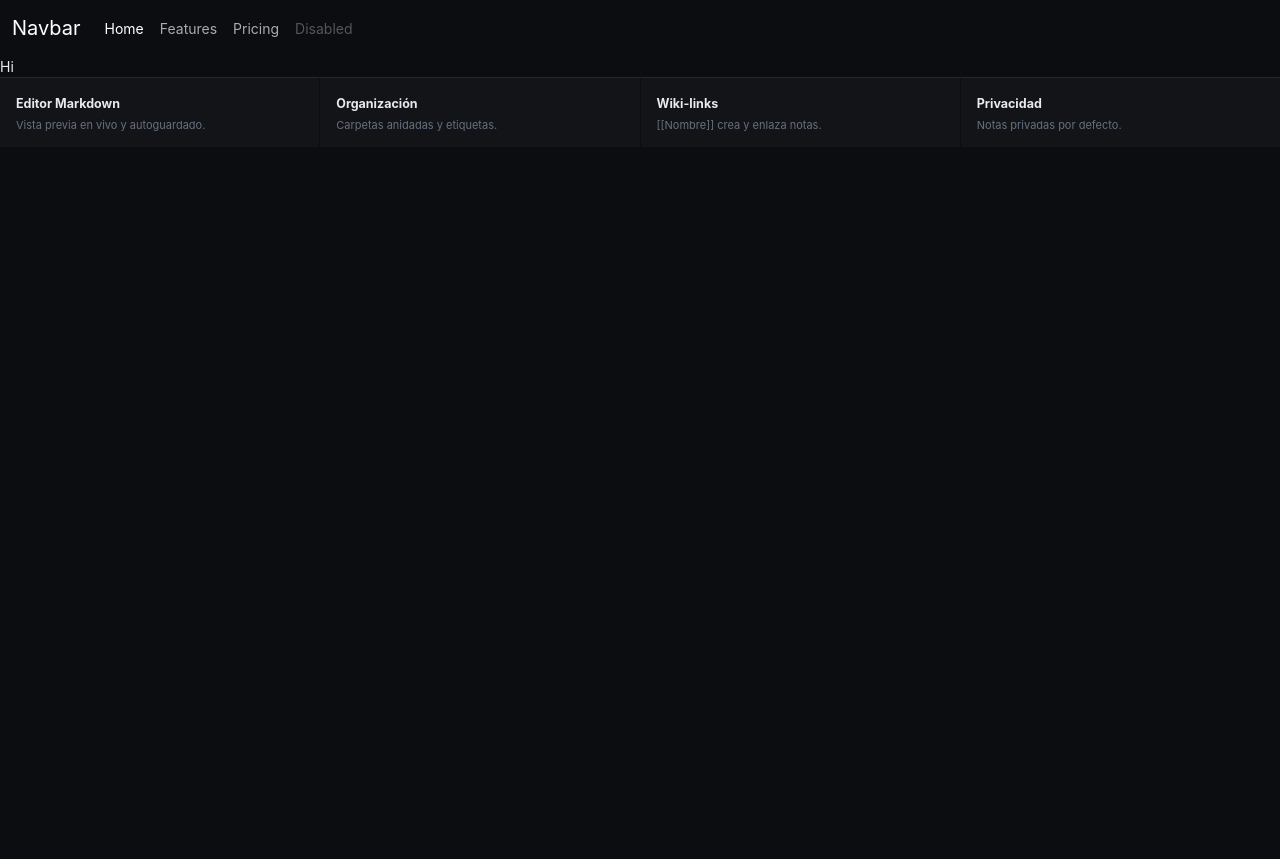
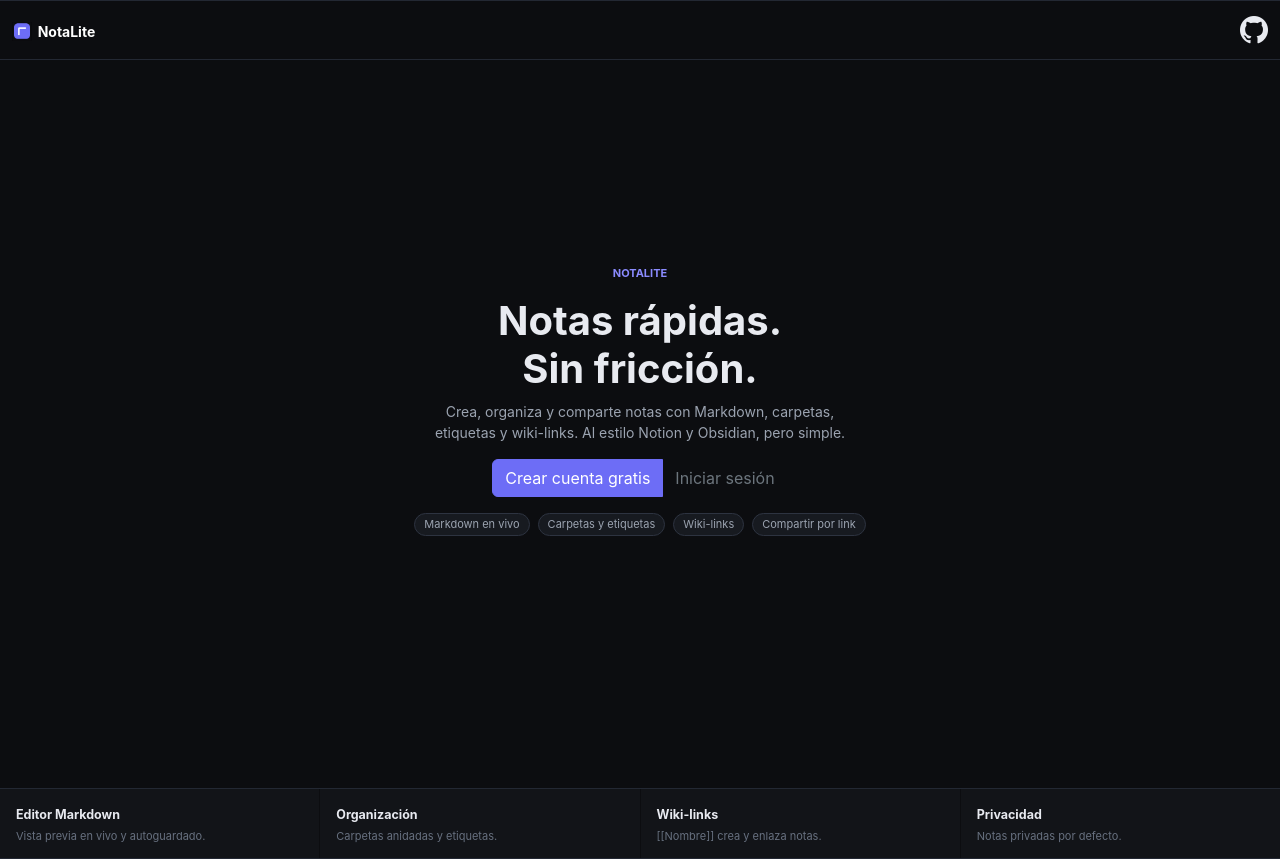
Before and after one commit to donttouchmyspagget420/notalite, a Flask app: page / in a window 1280 px wide. Before the commit the page ends 132 px from the top, so only its background shows below. Run offline with Flask 3, Linux system fonts and the light colour scheme.

Commit message:
index,footer,header,template done

```diff
--- a/app.py
+++ b/app.py
@@ -6,5 +6,13 @@ app = Flask(__name__)
 def root():
     return render_template('index.html')
 
+@app.route('/auth/login')
+def login():
+    return render_template('auth/login.html')
+
+@app.route('/auth/signup')
+def signup():
+    return render_template('auth/signup.html')
+
 if __name__ == '__main__':
     app.run(debug=True)
--- a/static/css/style.css
+++ b/static/css/style.css
@@ -19,19 +19,61 @@
       --mono: ui-monospace, 'SF Mono', 'JetBrains Mono', Menlo, Consolas, monospace;
     }
 
-    * {
-      box-sizing: border-box;
-      margin: 0;
-      padding: 0
-    }
-
-    html {
-      scroll-behavior: smooth
-    }
-
     body {
       background: var(--bg);
       color: var(--txt);
       font: 14px/1.5 -apple-system, 'Segoe UI', Roboto, 'Helvetica Neue', Arial, sans-serif;
       -webkit-font-smoothing: antialiased
     }
+
+   .btn-main{
+      background: var(--accent);
+      border-color: var(--accent);
+      color: #fff
+   }
+
+   .border-main{
+     border-top: 1px solid var(--border);
+     border-bottom: 1px solid var(--border);
+   }
+
+   .hi{
+     font-size: 11px;
+     color: var(--accent-hi);
+     font-weight:700;
+   }
+
+   .p-landing{
+     color: var(--sub);
+   }
+
+   .footer{
+     display:grid;
+     grid-template-columns:repeat(4,1fr);
+     gap:1px;
+   }
+
+   .footer-card{
+     background:var(--panel);
+     padding:14px 16px;
+   }
+
+   .footer-header{
+     font-size:12.5px;
+   }
+
+   .footer-header-txt{
+     font-size:11px;
+     color:var(--dim);
+     margin-top:3px;
+   }
+
+   .chip{
+      border: 1px solid var(--border-2);
+      color: var(--sub);
+      background: var(--panel-2);
+      border-radius: 999px;
+      padding: 2px 9px;
+      font-size: 11px;
+      white-space: nowrap
+   }
--- a/templates/index.html
+++ b/templates/index.html
@@ -3,5 +3,31 @@
 {% block title %}NotaLite - Home{% endblock %}
 
 {% block content %}
-<div>Hi</div>
+<div class="d-flex flex-column justify-content-center align-items-center text-center" style="min-height: 85vh;">
+<p class="hi">NOTALITE</p>
+<h1>
+    <b>
+    Notas rápidas.
+    <br>
+    Sin fricción.
+    </b>
+</h1>
+  <p class="p-landing">
+Crea, organiza y comparte notas con Markdown, carpetas,
+  <br>etiquetas y wiki-links. Al estilo Notion y Obsidian, pero simple.
+  </p>
+
+    <div class="btn-group" role="group">
+      <a href="{{ url_for('login') }}" class="btn btn-main">Crear cuenta gratis</a>
+      <a href="{{ url_for('signup') }}" class="btn text-secondary">Iniciar sesión</a>
+    </div>
+
+
+<div class="d-flex mt-3 justify-content-center flex-wrap" style="display:flex; gap:8px; flex-wrap:wrap; justify-content:center; margin-top:26px">
+          <span class="d-inline-flex chip">Markdown en vivo</span>
+          <span class="d-inline-flex chip">Carpetas y etiquetas</span>
+          <span class="d-inline-flex chip">Wiki-links</span>
+          <span class="d-inline-flex chip">Compartir por link</span>
+        </div>
+</div>
 {% endblock %}
--- a/templates/layouts/footer.html
+++ b/templates/layouts/footer.html
@@ -1,19 +1,19 @@
-<div style="display:grid; grid-template-columns:repeat(4,1fr); gap:1px; border-top:1px solid var(--border)">
-  <div style="background:var(--panel); padding:14px 16px">
-    <b style="font-size:12.5px">Editor Markdown</b>
-    <div style="font-size:11px; color:var(--dim); margin-top:3px">Vista previa en vivo y autoguardado.
+<div class="border-main footer mt-5">
+  <div class="footer-card">
+    <b class="footer-header">Editor Markdown</b>
+    <div class="footer-header-txt">Vista previa en vivo y autoguardado.
     </div>
   </div>
-  <div style="background:var(--panel); padding:14px 16px">
-    <b style="font-size:12.5px">Organización</b>
-    <div style="font-size:11px; color:var(--dim); margin-top:3px">Carpetas anidadas y etiquetas.</div>
+  <div class="footer-card">
+    <b class="footer-header">Organización</b>
+    <div class="footer-header-txt">Carpetas anidadas y etiquetas.</div>
   </div>
-  <div style="background:var(--panel); padding:14px 16px">
-    <b style="font-size:12.5px">Wiki-links</b>
-    <div style="font-size:11px; color:var(--dim); margin-top:3px">[[Nombre]] crea y enlaza notas.</div>
+  <div class="footer-card">
+    <b class="footer-header">Wiki-links</b>
+    <div class="footer-header-txt">[[Nombre]] crea y enlaza notas.</div>
   </div>
-  <div style="background:var(--panel); padding:14px 16px">
-    <b style="font-size:12.5px">Privacidad</b>
-    <div style="font-size:11px; color:var(--dim); margin-top:3px">Notas privadas por defecto.</div>
+  <div class="footer-card">
+    <b class="footer-header">Privacidad</b>
+    <div class="footer-header-txt">Notas privadas por defecto.</div>
   </div>
 </div>
--- a/templates/layouts/header.html
+++ b/templates/layouts/header.html
@@ -1,25 +1,9 @@
-<nav class="navbar navbar-expand-lg">
+<nav class="navbar navbar-expand-lg border-main">
   <div class="container-fluid">
-    <a class="navbar-brand" href="#">Navbar</a>
-    <button class="navbar-toggler" type="button" data-bs-toggle="collapse" data-bs-target="#navbarNav"
-      aria-controls="navbarNav" aria-expanded="false" aria-label="Toggle navigation">
-      <span class="navbar-toggler-icon"></span>
-    </button>
-    <div class="collapse navbar-collapse" id="navbarNav">
-      <ul class="navbar-nav">
-        <li class="nav-item">
-          <a class="nav-link active" aria-current="page" href="#">Home</a>
-        </li>
-        <li class="nav-item">
-          <a class="nav-link" href="#">Features</a>
-        </li>
-        <li class="nav-item">
-          <a class="nav-link" href="#">Pricing</a>
-        </li>
-        <li class="nav-item">
-          <a class="nav-link disabled" aria-disabled="true">Disabled</a>
-        </li>
-      </ul>
-    </div>
+    <a class="navbar-brand" href="#"><img width="20" src="{{ url_for('static', filename='imgs/logo.png') }}" alt="logo">
+      <b style="font-size: 14px;">NotaLite</b>
+    </a>
+    <a href="https://github.com/donttouchmyspagget420/notalite" class="text-decoration-none text-reset"><i
+        class="bi bi-github fs-3"></i></a>
   </div>
 </nav>
--- a/templates/layouts/template.html
+++ b/templates/layouts/template.html
@@ -8,8 +8,8 @@
   <link href="https://cdn.jsdelivr.net/npm/bootstrap@5.3.8/dist/css/bootstrap.min.css" rel="stylesheet"
     integrity="sha384-sRIl4kxILFvY47J16cr9ZwB07vP4J8+LH7qKQnuqkuIAvNWLzeN8tE5YBujZqJLB" crossorigin="anonymous">
   <link rel="stylesheet" href="{{ url_for('static', filename='css/style.css') }}">
+  <link rel="stylesheet" href="https://cdn.jsdelivr.net/npm/bootstrap-icons@1.11.3/font/bootstrap-icons.min.css">
 </head>
-
 <body>
 
   {% include 'layouts/header.html' %}
```
Also changed, not shown: static/imgs/logo.png (added), templates/auth/login.html (added), templates/auth/signup.html (added).
